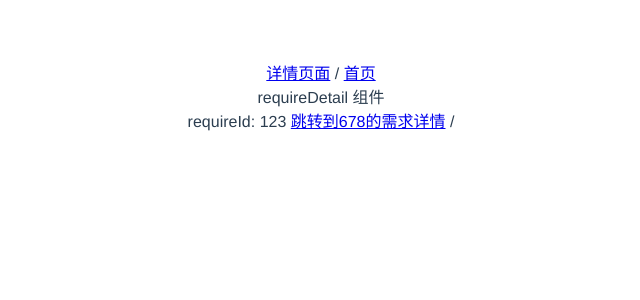
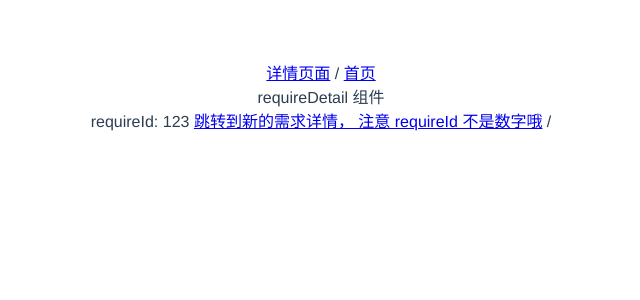
Before and after one commit to shuliqi/vue-router-example, a Vue app: page /requireDetail/123 in a window 1280 px wide. Shown: the top 300 px of the page, without its empty margins (319-959 px from the left). Built offline with nearby package versions, Linux system fonts and the light colour scheme.

Commit message:
路径匹配方法

```diff
--- a/src/App.vue
+++ b/src/App.vue
@@ -1,6 +1,6 @@
 <template>
 <div>
-   <router-link to='/requireDetail/123?name=shuliqi&age=12#sex'>详情页面</router-link> /
+   <router-link to='/requireDetail/123'>详情页面</router-link> /
    <router-link to='/'>首页</router-link>
    <br/>
    <router-view></router-view>
--- a/src/components/requireDetail.vue
+++ b/src/components/requireDetail.vue
@@ -2,7 +2,7 @@
   requireDetail 组件
   <br>
   requireId: {{ requireId }}
-    <router-link to='/requireDetail/678?name=shuliqi&age=12#sex'>跳转到678的需求详情</router-link> /
+    <router-link to='/requireDetail/哈哈'>跳转到新的需求详情， 注意 requireId 不是数字哦</router-link> /
 </template>
 
 <script>
--- a/src/router/index.js
+++ b/src/router/index.js
@@ -13,7 +13,7 @@ const routes = [
   // 每一条 route
   {
     // 路径参数用冒号表示
-    path: "/requireDetail/:requireId",
+    path: "/requireDetail/:requireId(\\d+)",
     component:  requireDetail
   }
 ];
```
